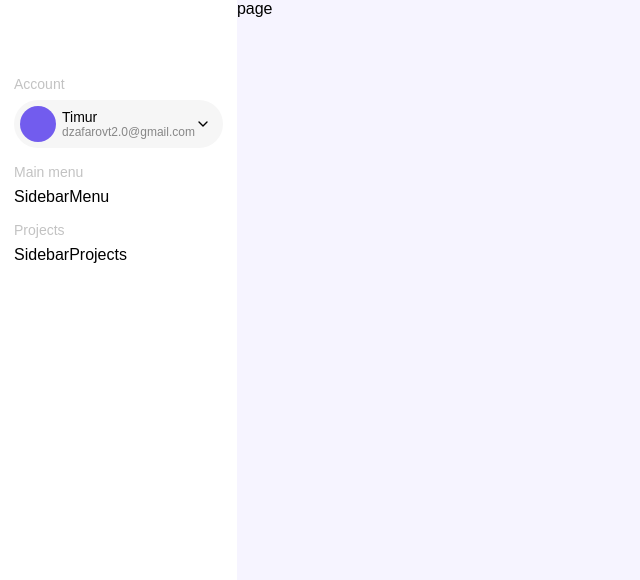
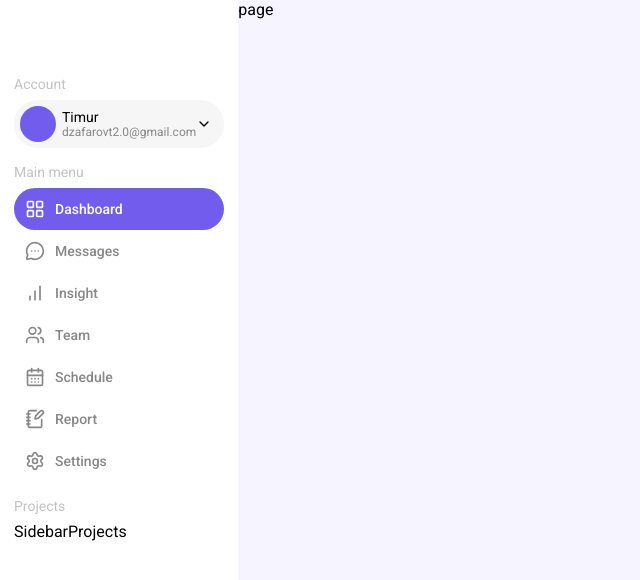
Before and after one commit to TrojanDll/task-hub, a Next.js app: page /dashboard in a window 1280 px wide. Shown: the top 580 px of the page, without its empty margins (0-640 px from the left). Built offline with nearby package versions, Linux system fonts and the light colour scheme.

Commit message:
feat: sidebar main menu

```diff
--- a/src/app/globals.scss
+++ b/src/app/globals.scss
@@ -1,5 +1,5 @@
 :root {
-  --font-family: "JetBrains Mono", sans-serif;
+  --font-family: "Roboto", sans-serif;
 
   --primary: #725cee;
   --text-primary: #000000;
--- a/src/components/layout/sidebar/Sidebar/Sidebar.module.scss
+++ b/src/components/layout/sidebar/Sidebar/Sidebar.module.scss
@@ -1,7 +1,7 @@
 .root {
   background-color: var(--white);
   padding: 76px 14px;
-  height: 100vh;
+  min-height: 100vh;
 }
 
 .projectColorIndicator {
--- a/src/components/layout/sidebar/SidebarMenu/SidebarMenu.module.scss
+++ b/src/components/layout/sidebar/SidebarMenu/SidebarMenu.module.scss
@@ -0,0 +1,21 @@
+.menuItemLink {
+  padding: 11px;
+  display: flex;
+  width: 100%;
+  gap: 10px;
+  align-items: center;
+  border-radius: 99px;
+}
+
+.menuItemLabel {
+  color: var(--text-secondary);
+  font-size: 0.875rem;
+  font-weight: 500;
+}
+
+.active {
+  background-color: var(--primary);
+  .menuItemLabel {
+    color: var(--white);
+  }
+}
--- a/src/components/layout/sidebar/SidebarMenu/SidebarMenu.tsx
+++ b/src/components/layout/sidebar/SidebarMenu/SidebarMenu.tsx
@@ -1,7 +1,40 @@
-import React from "react";
+"use client";
+
+import React, { useState } from "react";
 
 import styles from "./SidebarMenu.module.scss";
 
+import { MAIN_MENU } from "../data/main-menu.data";
+import Link from "next/link";
+import cn from "clsx";
+
 export default function SidebarMenu() {
-  return <div>SidebarMenu</div>;
+  const [activeItemIndex, setActiveItemIndex] = useState<number>(0);
+  return (
+    <nav className={styles.root}>
+      <ul>
+        {MAIN_MENU.map((menuItem, i) => (
+          <li className={styles.menuItem} key={i}>
+            <Link
+              className={cn(
+                styles.menuItemLink,
+                activeItemIndex === i && styles.active
+              )}
+              href={menuItem.href}
+            >
+              <menuItem.icon
+                size={20}
+                color={`${
+                  i === activeItemIndex
+                    ? "var(--white)"
+                    : "var(--text-secondary)"
+                }`}
+              />
+              <div className={styles.menuItemLabel}>{menuItem.label}</div>
+            </Link>
+          </li>
+        ))}
+      </ul>
+    </nav>
+  );
 }
--- a/src/components/layout/sidebar/data/main-menu.data.ts
+++ b/src/components/layout/sidebar/data/main-menu.data.ts
@@ -1,4 +1,13 @@
-import { ChartNoAxesColumn, LayoutGrid, MessageCircleMore } from "lucide-react";
+import {
+  CalendarDays,
+  ChartNoAxesColumn,
+  ChartNoAxesColumnIncreasing,
+  LayoutGrid,
+  MessageCircleMore,
+  NotebookPen,
+  Settings,
+  Users,
+} from "lucide-react";
 import type { IMenuItem } from "../../menu/menu.types";
 import { Pages } from "@/config/pages";
 
@@ -10,32 +19,32 @@ export const MAIN_MENU: IMenuItem[] = [
   },
   {
     icon: MessageCircleMore,
-    label: "Dashboard",
-    href: Pages.DASHBOARD,
+    label: "Messages",
+    href: Pages.MESSAGES,
   },
   {
-    icon: ChartNoAxesColumn,
-    label: "Dashboard",
-    href: Pages.DASHBOARD,
+    icon: ChartNoAxesColumnIncreasing,
+    label: "Insight",
+    href: Pages.INSIGHT,
   },
   {
-    icon: LayoutGrid,
-    label: "Dashboard",
-    href: Pages.DASHBOARD,
+    icon: Users,
+    label: "Team",
+    href: Pages.TEAM,
   },
   {
-    icon: LayoutGrid,
-    label: "Dashboard",
-    href: Pages.DASHBOARD,
+    icon: CalendarDays,
+    label: "Schedule",
+    href: Pages.SCHEDULE,
   },
   {
-    icon: LayoutGrid,
-    label: "Dashboard",
-    href: Pages.DASHBOARD,
+    icon: NotebookPen,
+    label: "Report",
+    href: Pages.REPORT,
   },
   {
-    icon: LayoutGrid,
-    label: "Dashboard",
-    href: Pages.DASHBOARD,
+    icon: Settings,
+    label: "Settings",
+    href: Pages.SETTINGS,
   },
 ];
```
